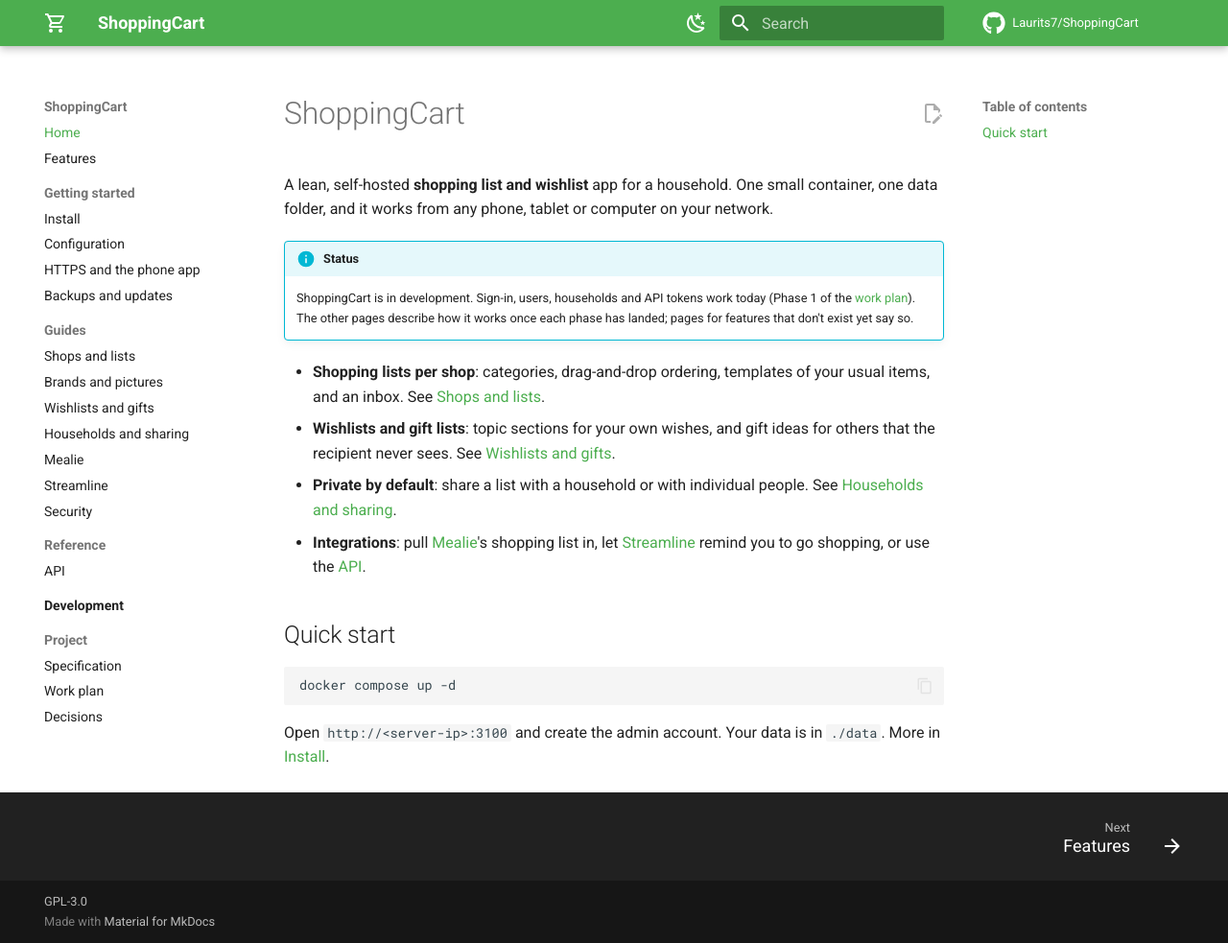
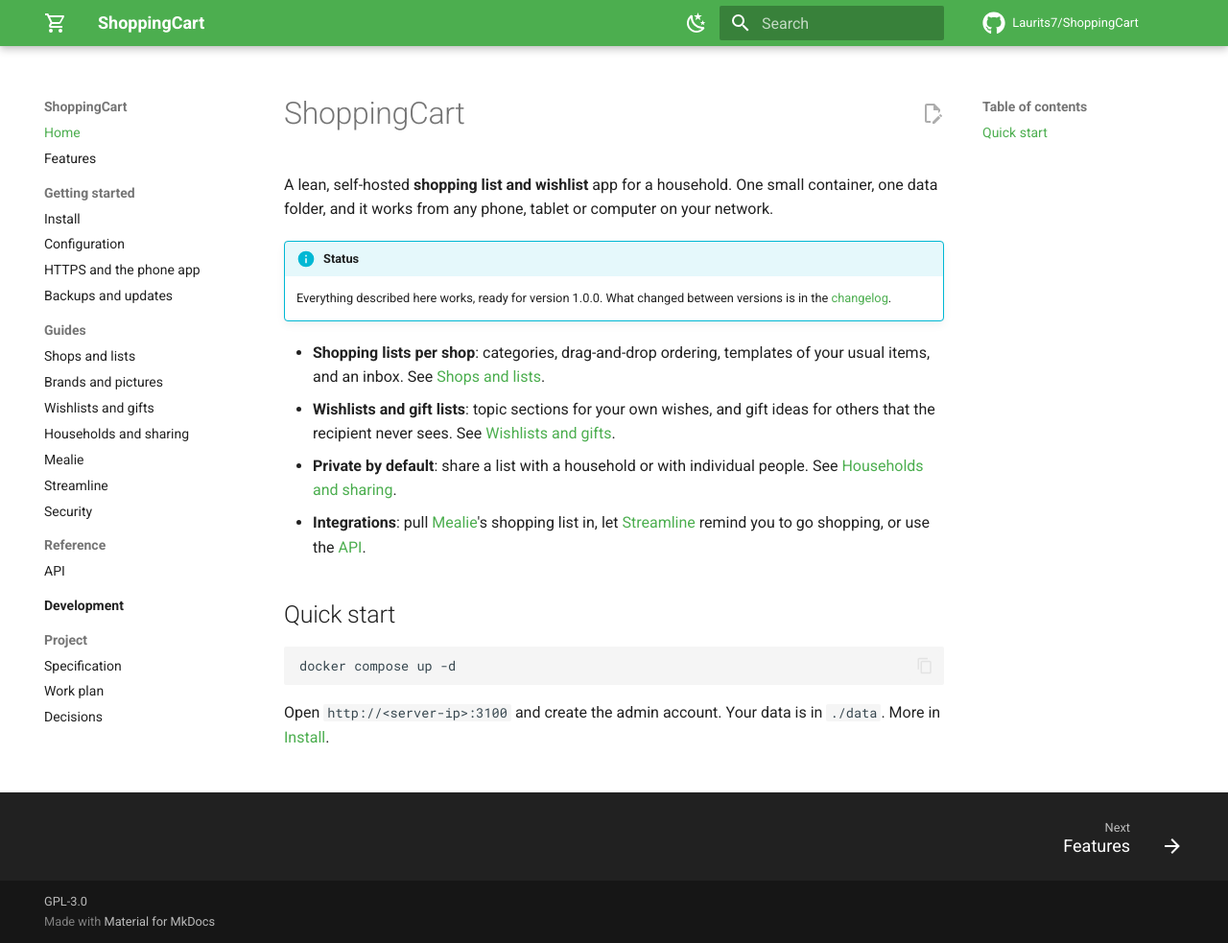
Before and after one commit to Laurits7/ShoppingCart, an MkDocs documentation site: the page built from docs/index.md, in a window 1280 px wide and 983 px high. Shown: the whole window at 96% size. Built offline with MkDocs 1.6.1 and Material for MkDocs 9.7.7, drawn with Linux system fonts in a browser that asks for light colours; comment, search, counter and statistics services are not loaded.

Commit message:
Docs: link the GitHub Pages site, refresh the status note
Co-Authored-By: Claude Opus 5.5 <noreply@anthropic.com>

```diff
--- a/docs/index.md
+++ b/docs/index.md
@@ -4,9 +4,8 @@ A lean, self-hosted **shopping list and wishlist** app for a household. One smal
 one data folder, and it works from any phone, tablet or computer on your network.
 
 !!! info "Status"
-    ShoppingCart is in development. Sign-in, users, households and API tokens work today
-    (Phase 1 of the [work plan](WORKPLAN.md)). The other pages describe how it works once each
-    phase has landed; pages for features that don't exist yet say so.
+    Everything described here works, ready for version 1.0.0. What changed between versions is
+    in the [changelog](https://github.com/Laurits7/ShoppingCart/blob/main/CHANGELOG.md).
 
 - **Shopping lists per shop**: categories, drag-and-drop ordering, templates of your usual
   items, and an inbox. See [Shops and lists](guides/shopping.md).
```
Also changed, not shown: README.md (+3 -1 lines).
